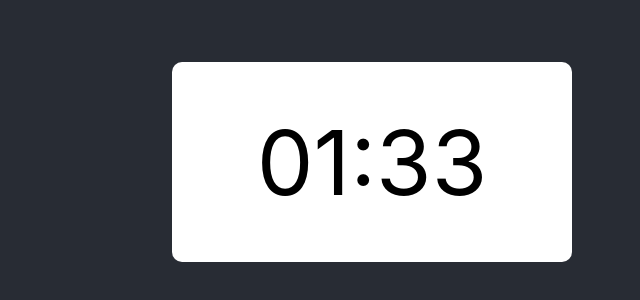
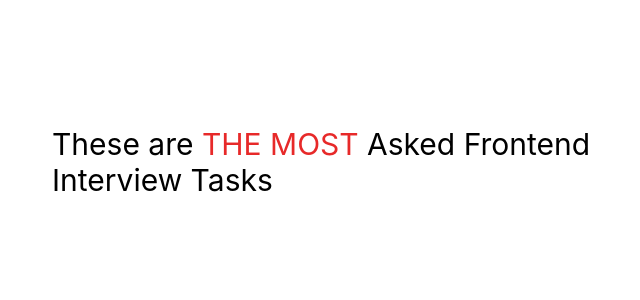
Before and after one commit to Bhupender2/react-interview-questions, a React (Create React App) app: page / in a window 1280 px wide. Shown: the part 238-538 px from the top of the page, without its empty margins (268-908 px from the left). Built offline with nearby package versions, Linux system fonts and the light colour scheme.

Commit message:
home page is added

```diff
--- a/src/App.js
+++ b/src/App.js
@@ -2,13 +2,19 @@ import "./App.css";
 import Timer from "./TimerQuestion/Timer";
 import { BrowserRouter, Routes, Route } from "react-router-dom";
 import Pagination from "./PaginationQuestion/Pagination";
+import Introduction from "./Introduction";
 
 function App() {
+  const data = [1, 2, 3, 4, 5, 6, 7, 8, 9, 10];
   return (
     <BrowserRouter>
       <Routes>
-        <Route path="/" element={<Timer />} />
-        <Route path="/pagination" element={<Pagination />} />
+        <Route path="/" element={<Introduction />} />
+        <Route path="/Timer" element={<Timer />} />
+        <Route
+          path="/pagination"
+          element={<Pagination data={data} itemsPerPage={5} />}
+        />
       </Routes>
     </BrowserRouter>
   );
--- /dev/null
+++ b/src/Introduction.jsx
@@ -0,0 +1,15 @@
+export default function Introduction() {
+  return (
+    <div
+      style={{
+        position: "absolute",
+        top: "50%",
+        left: "50%",
+        transform: "translate(-50%, -50%)",
+        fontSize:"30px"
+      }}
+    >
+      These are <span style={{color:"#E72929"}}>THE MOST </span> Asked Frontend Interview Tasks
+    </div>
+  );
+}
--- a/src/PaginationQuestion/Pagination.jsx
+++ b/src/PaginationQuestion/Pagination.jsx
@@ -1,9 +1,24 @@
-function Pagination() {
+import React, { useState } from "react";
+import Paginate from "react-paginate";
+
+const Pagination = ({ data, itemsPerPage }) => {
+  const [currentPage, setCurrentPage] = useState(1);
+
+  const handlePageChange = (page) => {
+    setCurrentPage(page);
+  };
+
+  const pageCount = Math.ceil(data.length / itemsPerPage);
+
   return (
     <div>
-    Pagination
+      <Paginate
+        pageCount={pageCount}
+        onPageChange={handlePageChange}
+        currentPage={currentPage}
+      />
     </div>
-  )
-}
+  );
+};
 
-export default Pagination
+export default Pagination;
```
